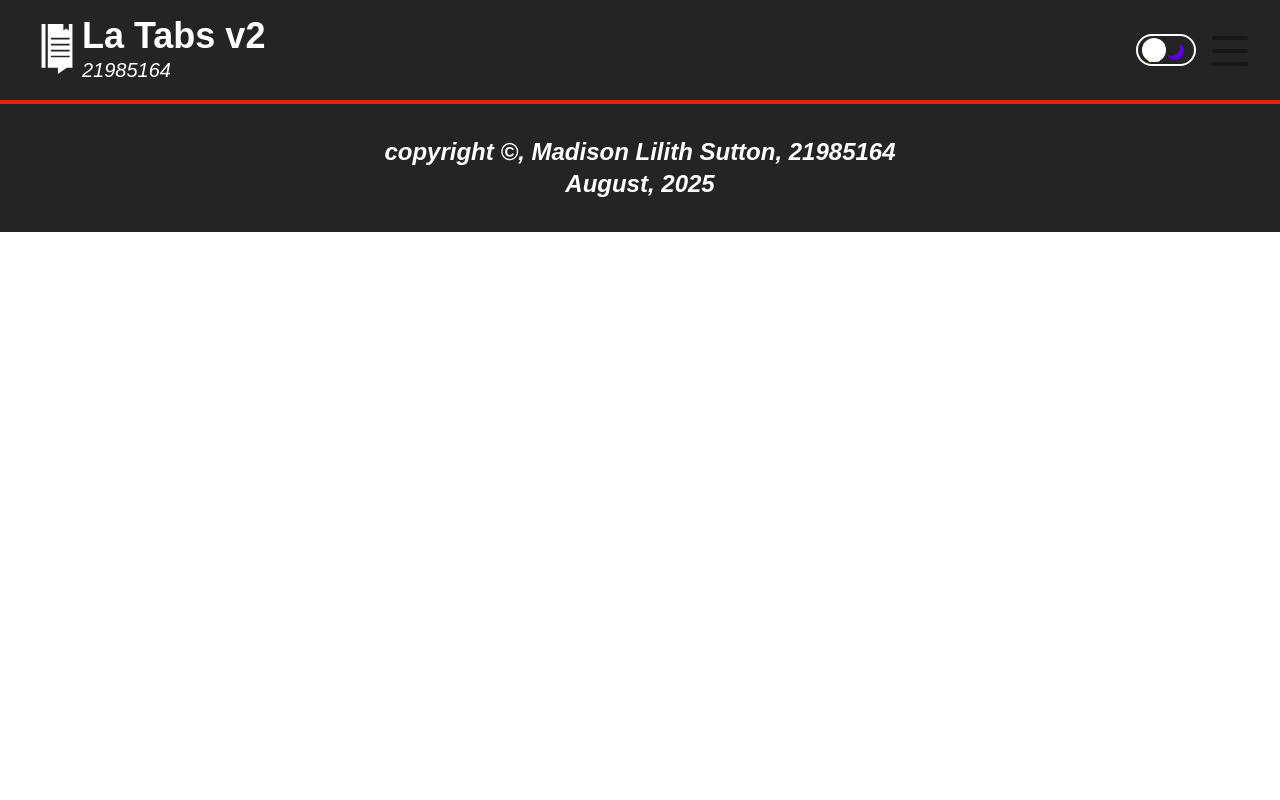
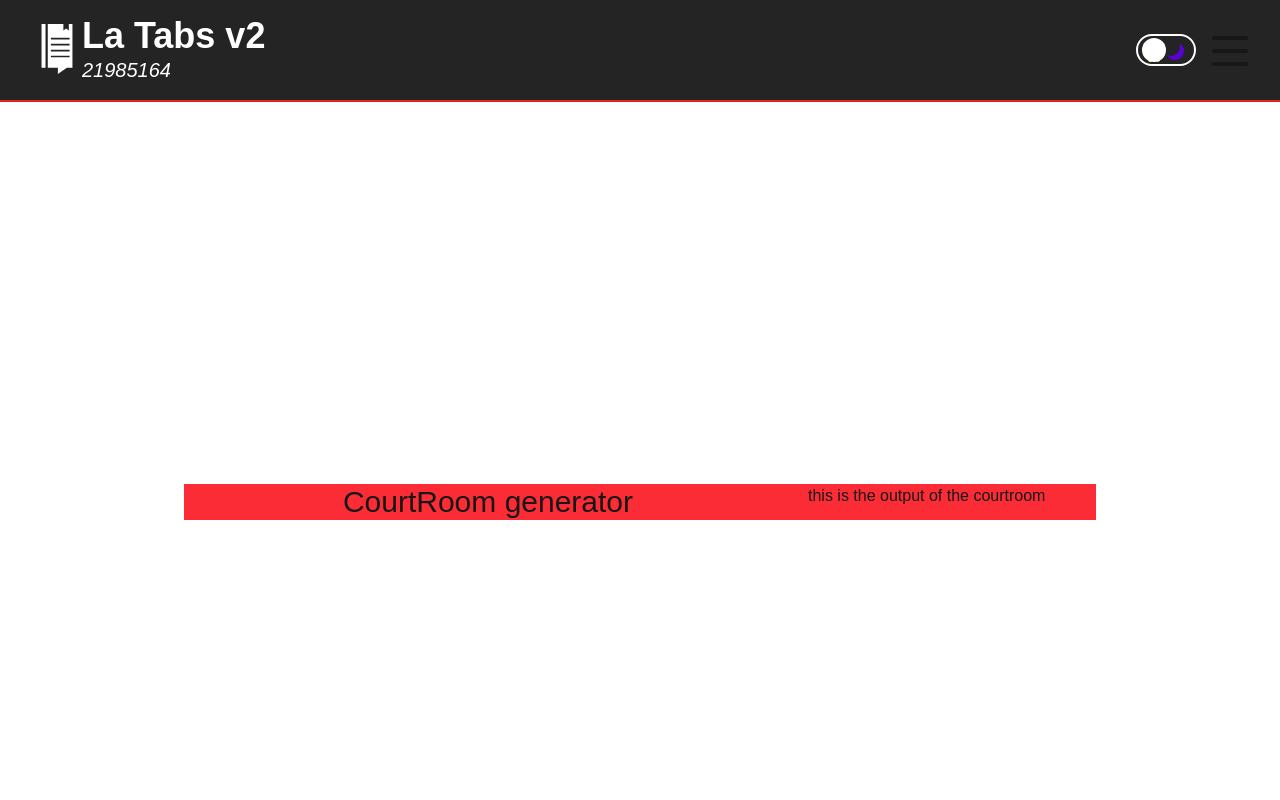
Before and after one commit to ml-sutton/CSE3CWA-Assignment-2, a Next.js app in the folder front-end/: page /courtRoom in a window 1280 px wide. Shown: the top 800 px of the page. Built offline with nearby package versions, Linux system fonts and the light colour scheme; no server answers.

Commit message:
having docker compose issues. Going to take a break from development for a couple minutes and come back to this

```diff
--- a/front-end/app/courtRoom/page.tsx
+++ b/front-end/app/courtRoom/page.tsx
@@ -1,5 +1,7 @@
+import CourtRoomLayout from "../../components/courtRoom/courtRoomLayout";
+
 export default async function CourtRoomPage() {
   return (<main>
-
+    <CourtRoomLayout />
   </main>)
 }
--- a/front-end/components/courtRoom/courtRoomForm.tsx
+++ b/front-end/components/courtRoom/courtRoomForm.tsx
@@ -0,0 +1,14 @@
+export default function CourtRoomForm() {
+  return (
+    <div className="min-w-2/3 flex flex-col">
+      <div className="text-center text-3xl">
+        <h1>CourtRoom generator</h1>
+      </div>
+      <form action="">
+
+
+
+      </form>
+    </div>
+  )
+}
--- /dev/null
+++ b/front-end/components/courtRoom/courtRoomLayout.tsx
@@ -0,0 +1,13 @@
+import CourtRoomForm from "./courtRoomForm";
+import CourtRoomOutput from "./courtRoomOutput";
+
+export default function CourtRoomLayout() {
+  return (
+    <section className="w-screen h-screen overflow-hidden flex justify-center items-center py-4 px-8 rounded-xl">
+      <div className="bg-red-500 flex gap-4 w-3/4">
+        <CourtRoomForm />
+        <CourtRoomOutput />
+      </div>
+    </section>
+  )
+}
--- /dev/null
+++ b/front-end/components/courtRoom/courtRoomOutput.tsx
@@ -0,0 +1,7 @@
+export default function CourtRoomOutput() {
+  return (
+    <div className="min-w-1/3">
+      this is the output of the courtroom
+    </div>
+  )
+}
```
